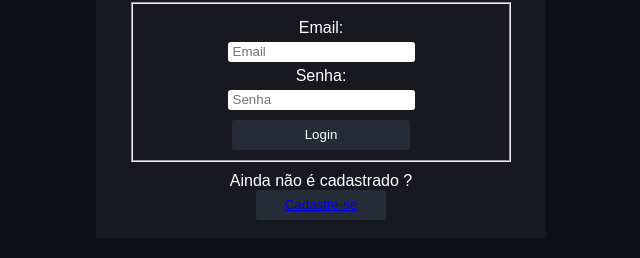
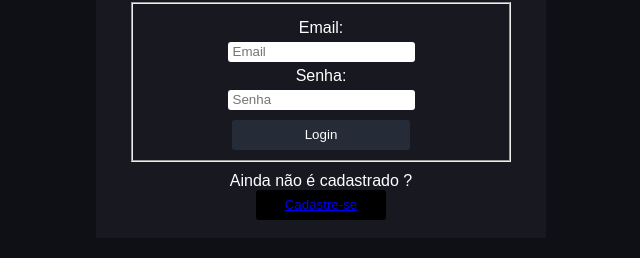
Before and after one commit to joaov1ct0r/chat-application, a website: page src/view/index.html in a window 1280 px wide. In both pictures the pointer is over the button "Cadastre-se". Shown: the part 322-580 px from the top of the page, without its empty margins (319-959 px from the left). Drawn offline with Linux system fonts and the light colour scheme.

Commit message:
estilo aplicado ao elemento button

```diff
--- a/src/view/styles/style.css
+++ b/src/view/styles/style.css
@@ -91,3 +91,9 @@ body main .form-container .register-container button {
     border: 0;
     border-radius: 3px;
 }
+
+body main .form-container .register-container button:hover {
+    cursor: pointer;
+    background-color: black;
+    transition: 0.9s;
+}
```
